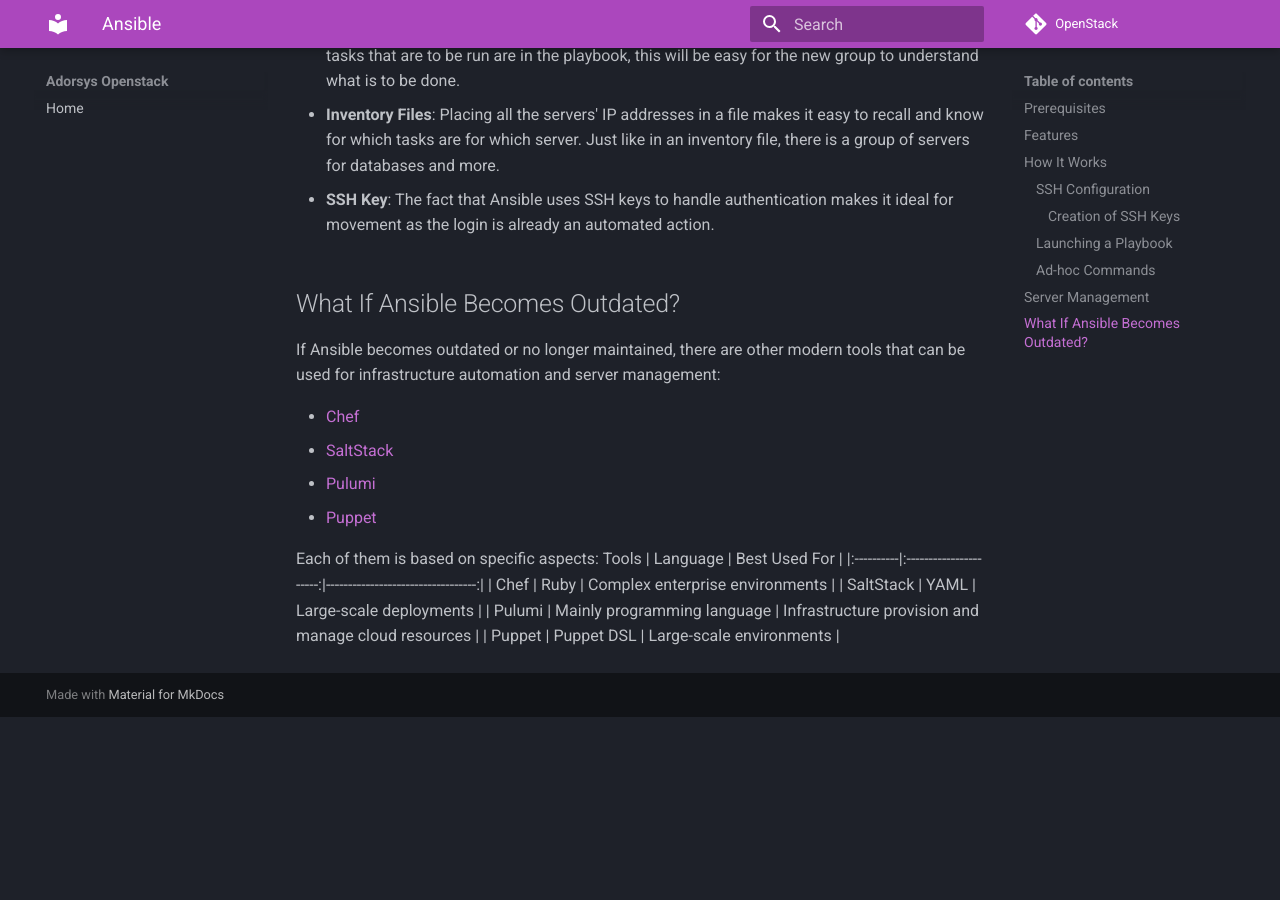
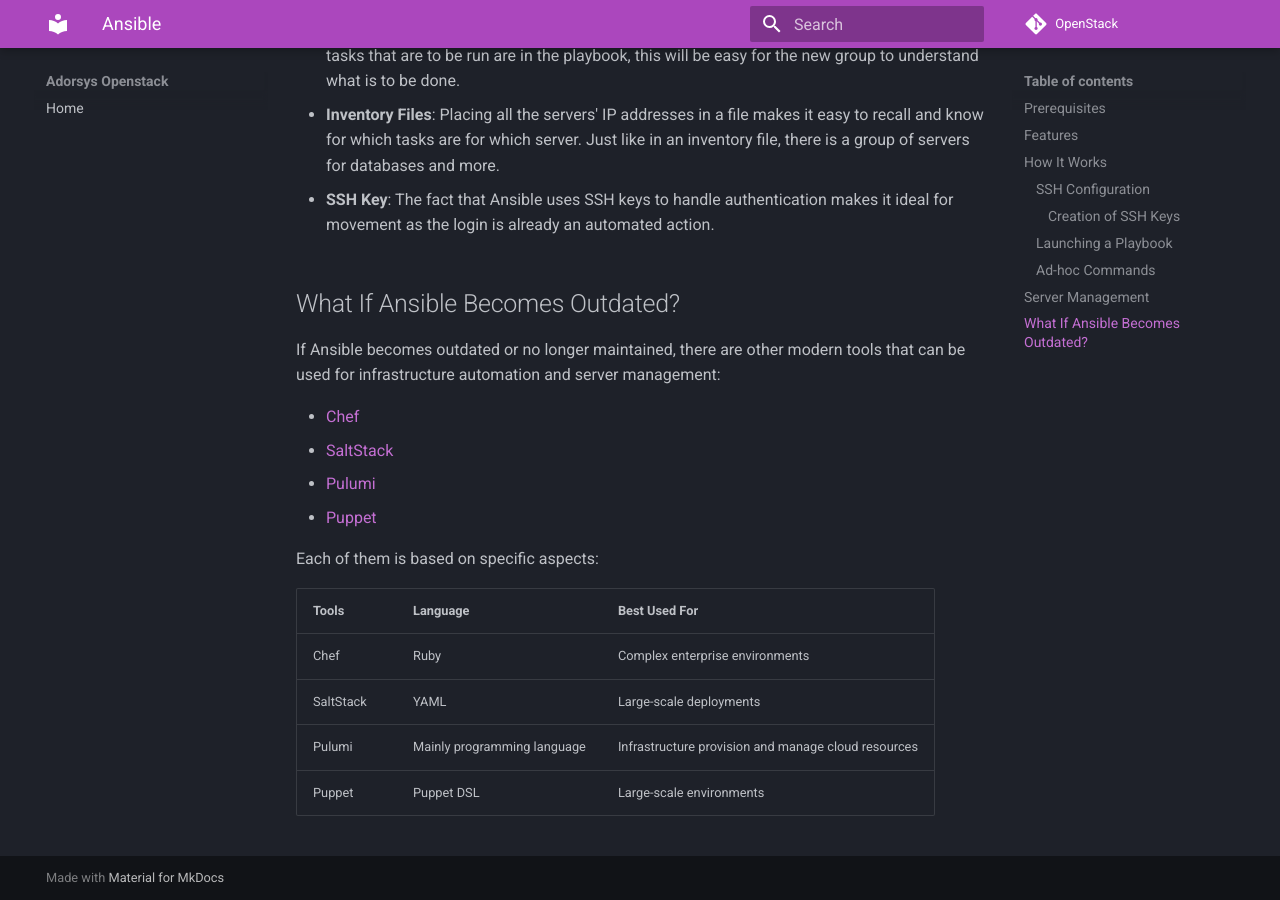
Before and after one commit to ADORSYS-GIS/openstack, an MkDocs documentation site: the page built from docs/ansible_docs.md, in a window 1280 px wide and 900 px high, scrolled down 1730 px. Built offline with MkDocs 1.6.1 and Material for MkDocs 9.7.7, drawn with Linux system fonts in a browser that asks for light colours; comment, search, counter and statistics services are not loaded; before the commit the page ends 2447 px from its top, so only the background shows below that.

```diff
--- a/docs/ansible_docs.md
+++ b/docs/ansible_docs.md
@@ -68,9 +68,10 @@
 - [Puppet](https://www.puppet.com/)
 
 Each of them is based on specific aspects:
-   Tools     | Language               | Best Used For                     |
- |:----------|:----------------------:|----------------------------------:|
- | Chef      | Ruby                   | Complex enterprise environments   |
- | SaltStack | YAML                   | Large-scale deployments           |
- | Pulumi    | Mainly programming language | Infrastructure provision and manage cloud resources |
- | Puppet    | Puppet DSL             | Large-scale environments          |
+
+Tools     | Language               | Best Used For
+----------|------------------------|----------------------------------------------
+Chef      | Ruby                   | Complex enterprise environments
+SaltStack | YAML                   | Large-scale deployments
+Pulumi    | Mainly programming language | Infrastructure provision and manage cloud resources
+Puppet    | Puppet DSL             | Large-scale environments
```
Also changed, not shown: docs/VLAN.md (line endings or trailing spaces).
